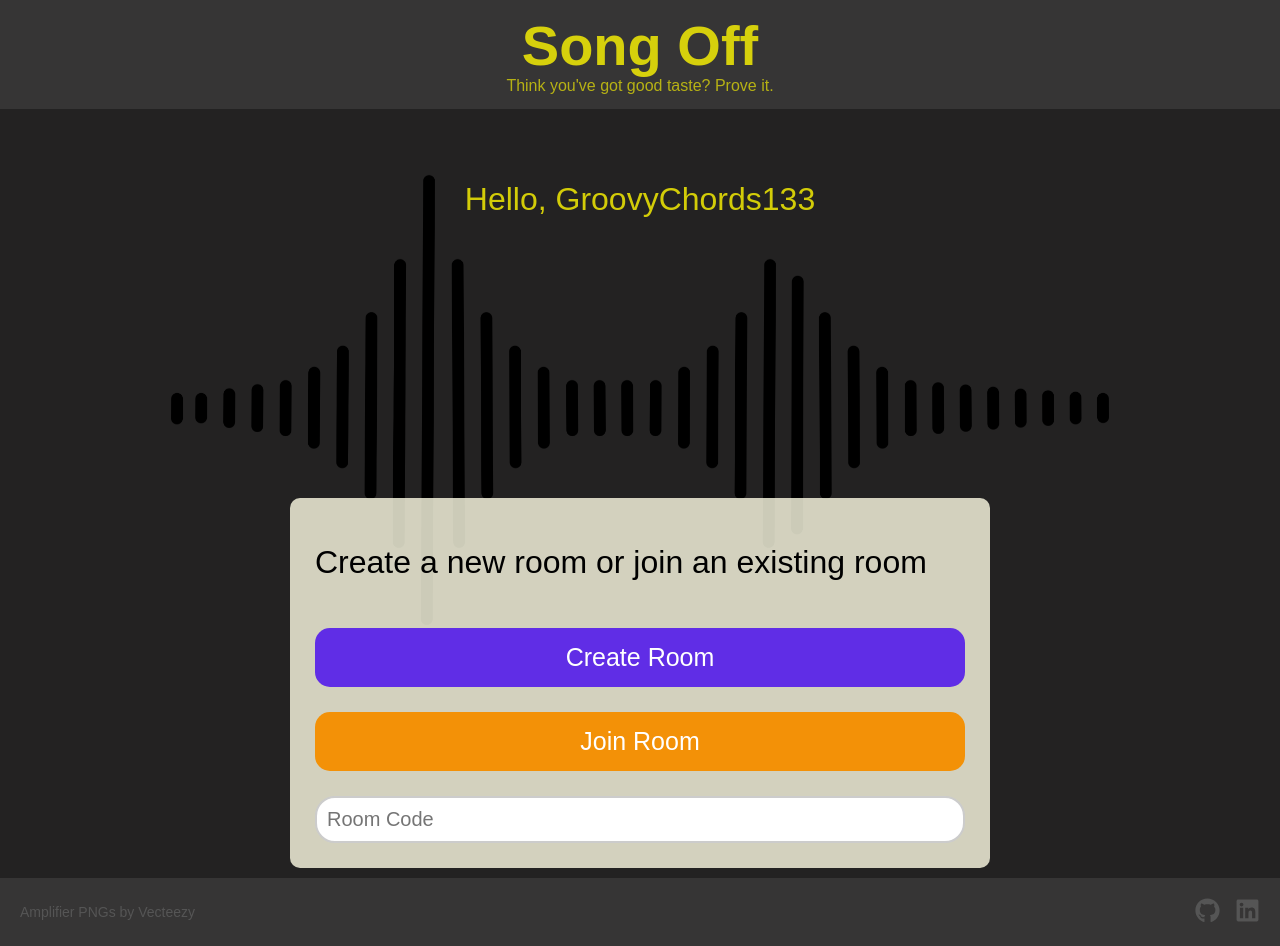
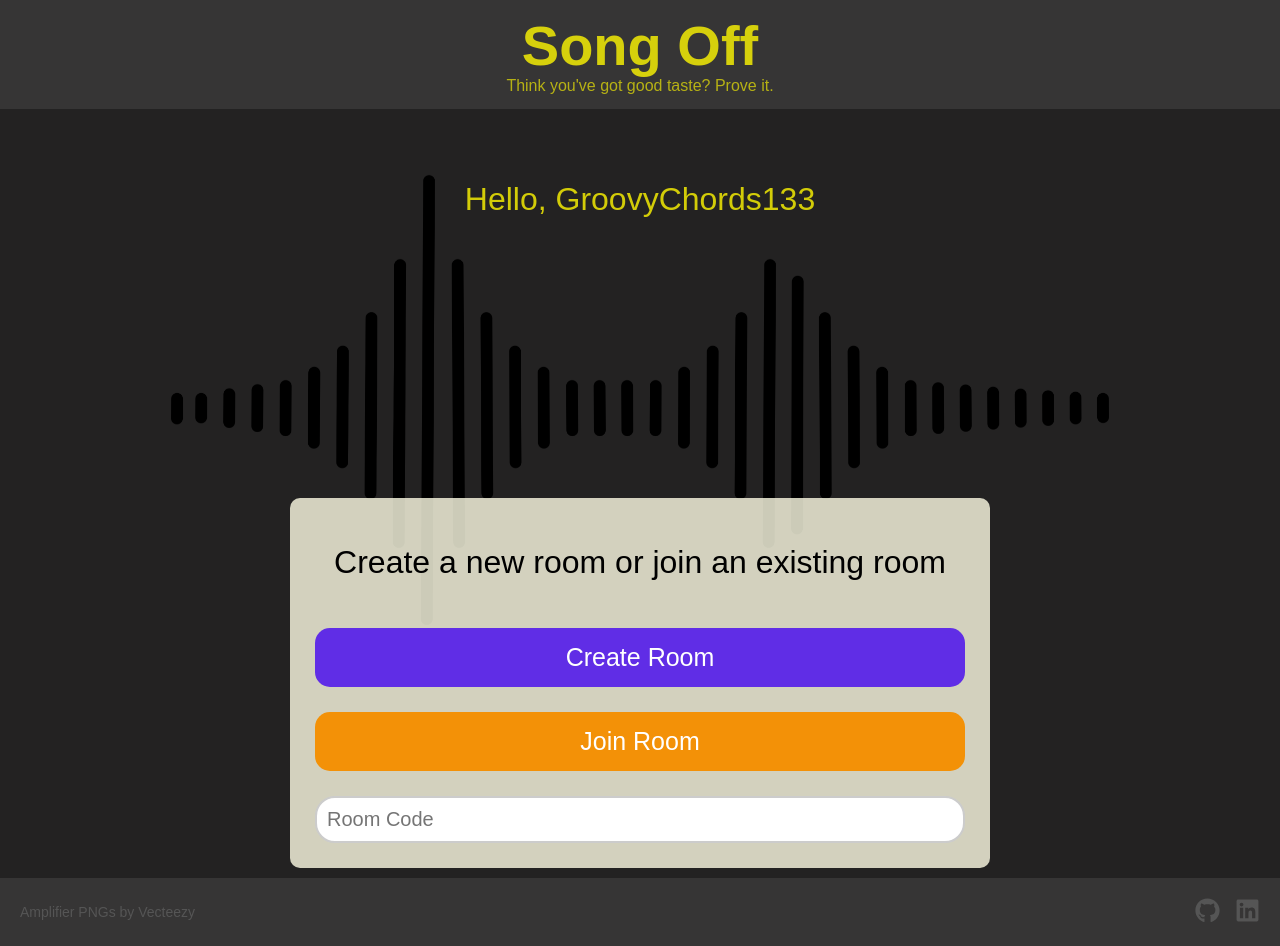
Before and after one commit to Runeozzyman/Song-Off, a React (Create React App) app in the folder song-off/: page /start in a window 1280 px wide. Built offline with nearby package versions, Linux system fonts and the light colour scheme; no server answers; a web font is replaced by a local one.

Commit message:
minor css stylings

```diff
--- a/song-off/src/components/component-css/Room_Info.css
+++ b/song-off/src/components/component-css/Room_Info.css
@@ -1,6 +1,7 @@
 .room-information h1,
 .room-information h2 {
     margin: 0;
+    font-weight: 200;
 }
 
 .room-information{
@@ -10,7 +11,7 @@
     flex-direction: column;
     gap: 15px;
     border-radius: 15px;
-    background-color: #363535;
+    background-color: #fffee6cc;
 
     min-width: 400px;
     max-width:fit-content;
--- a/song-off/src/components/component-css/Room_Navigation.css
+++ b/song-off/src/components/component-css/Room_Navigation.css
@@ -10,6 +10,9 @@
 
 .button-group h1{
     font-weight: 200;
+    display: flex;
+    align-items: center;
+    justify-content: center;
 }
 
 /*----------------------create btn---------------------*/
```
